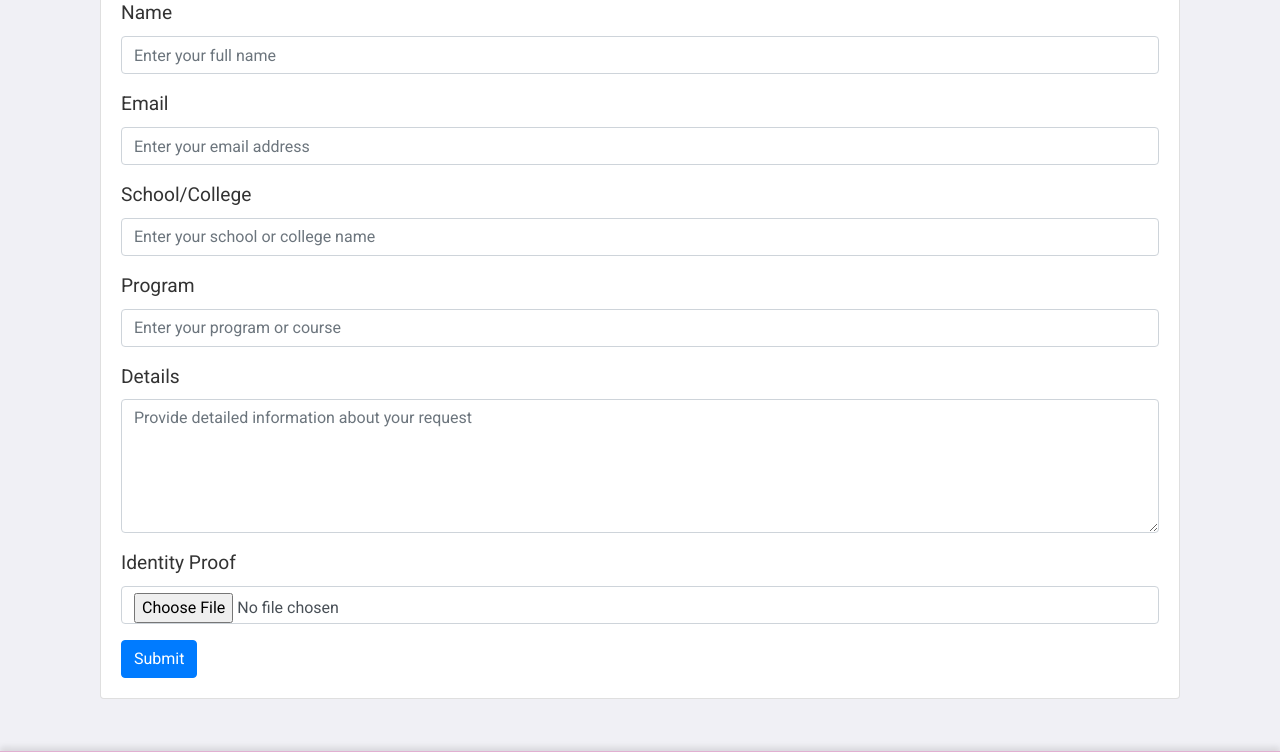
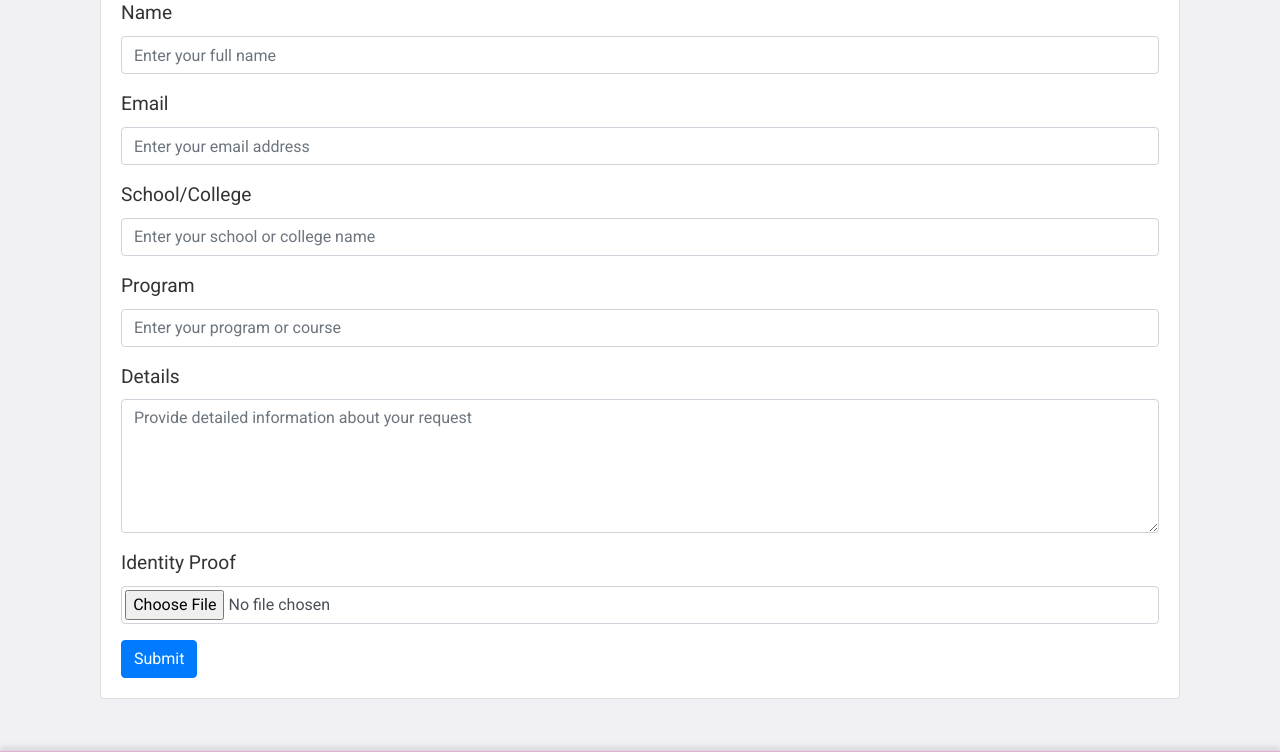
Before and after one commit to LILTIMOTHY64/Trust-Website, a Flask app: page /submit in a window 1280 px wide. Shown: the part 568-1320 px from the top of the page. Run offline with Flask 3, Linux system fonts and the light colour scheme; some libraries are stand-ins or nearby versions.

Commit message:
minor changes to ID

```diff
--- a/static/styles.css
+++ b/static/styles.css
@@ -136,6 +136,12 @@ nav {
     font-weight: 500; /* Slightly bolder labels */
 }
 
+.form-control[type="file"] {
+    display: block;
+    margin: 0 auto;
+    padding: 0.2rem;
+}
+
 /* Login box styling */
 .login-box {
     background-color: white;
```
